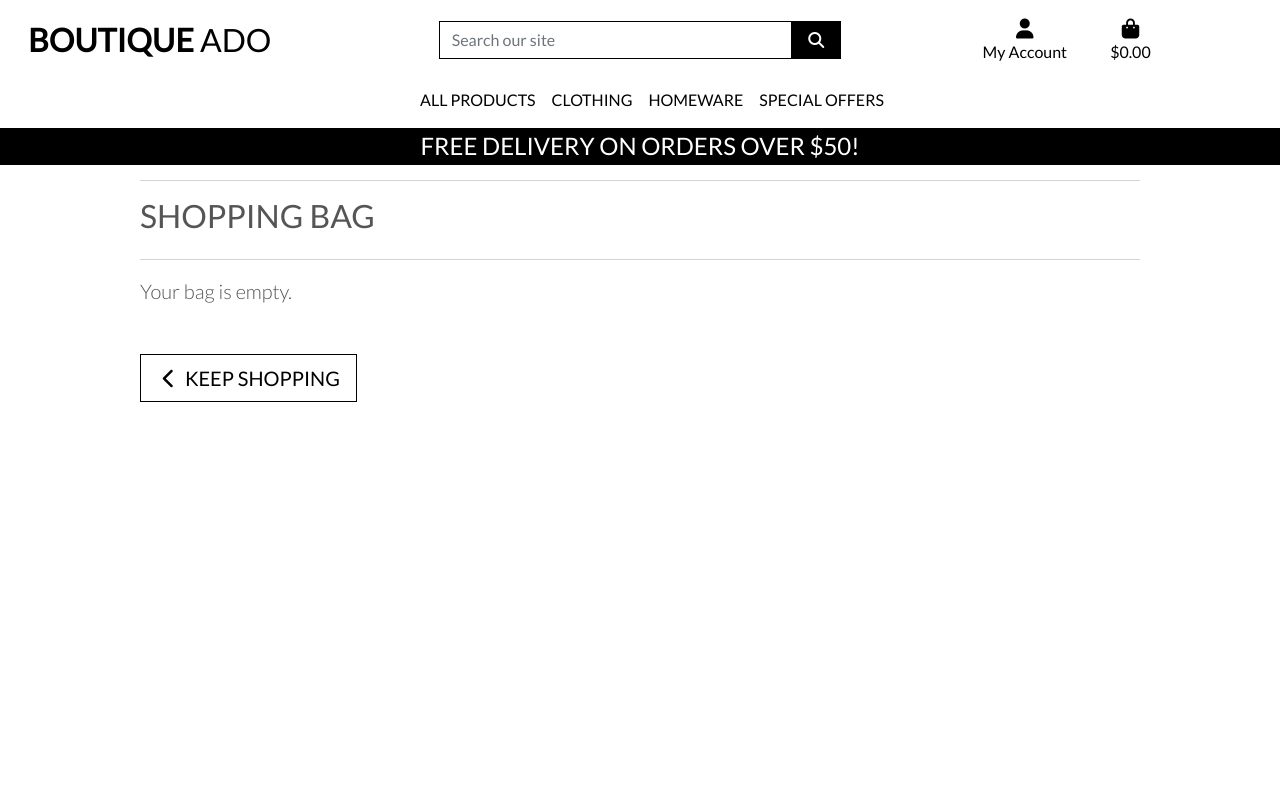
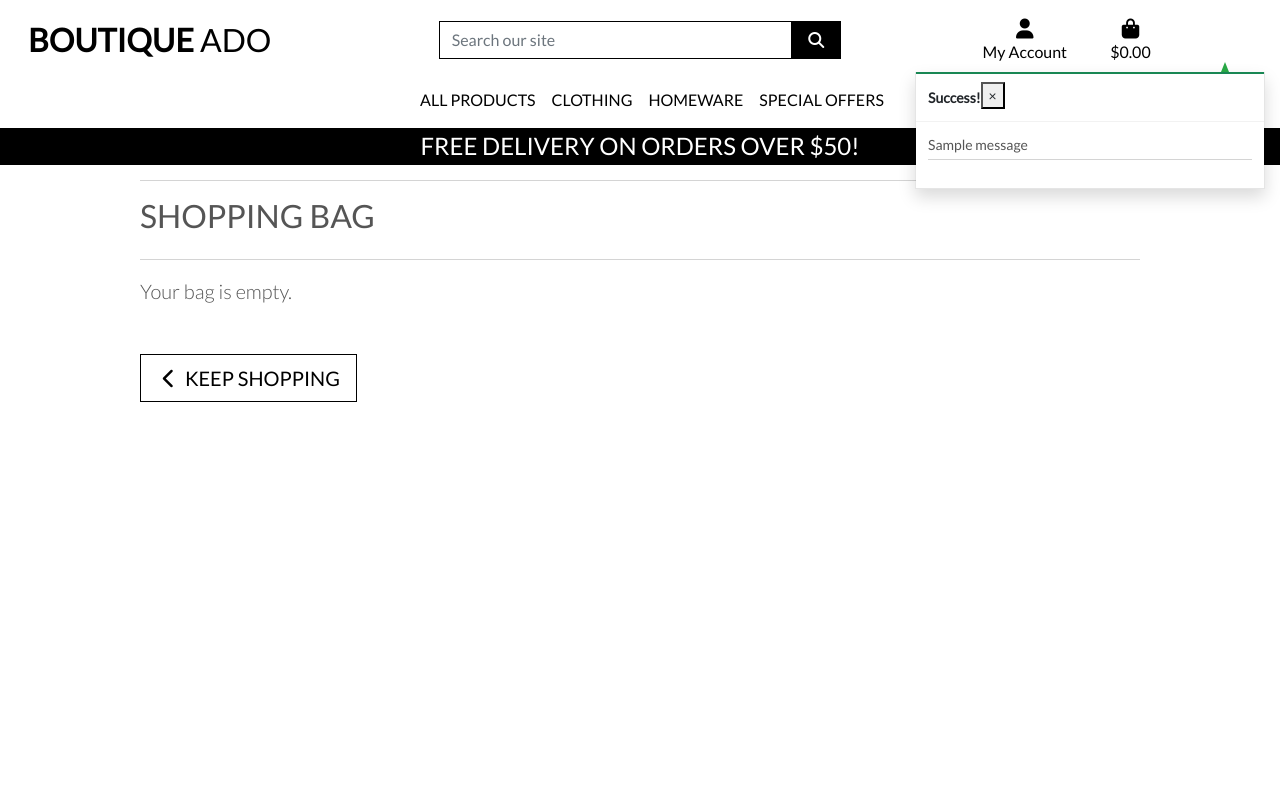
Before and after one commit to allyporwal/boutique_ado, a Django app: page /bag/ in a window 1280 px wide. Run offline with Django 3.2, Linux system fonts and the light colour scheme; tables that the repository leaves empty hold one stand-in row (values such as "Sample post"); one stand-in notice (Sample message) is shown; some libraries are stand-ins or nearby versions.

Commit message:
Add full toast functionality

```diff
--- a/bag/views.py
+++ b/bag/views.py
@@ -1,4 +1,6 @@
-from django.shortcuts import render, redirect, reverse, HttpResponse
+from django.shortcuts import render, redirect, reverse, HttpResponse, get_object_or_404
+from products.models import Product
+from django.contrib import messages
 
 
 def view_bag(request):
@@ -9,6 +11,7 @@ def view_bag(request):
 def add_to_bag(request, item_id):
     """ Add a quantity of the specified product to the shopping bag """
 
+    product = get_object_or_404(Product, pk=item_id)
     quantity = int(request.POST.get('quantity'))
     redirect_url = request.POST.get('redirect_url')
     size = None
@@ -20,15 +23,21 @@ def add_to_bag(request, item_id):
         if item_id in list(bag.keys()):
             if size in bag[item_id]['items_by_size'].keys():
                 bag[item_id]['items_by_size'][size] += quantity
+                messages.success(request, f'Updated size {size.upper()} to {bag[item_id]["items_by_size"][size]}')
             else:
                 bag[item_id]['items_by_size'][size] = quantity
+                messages.success(request, f'Added size {size.upper()} {product.name} to your bag')
         else:
             bag[item_id] = {'items_by_size': {size: quantity}}
+            messages.success(request, f'Added size {size.upper()} {product.name} to your bag')
     else:
         if item_id in list(bag.keys()):
             bag[item_id] += quantity
+            messages.success(
+                request, f'Updated {product.name} quantity to {bag[item_id]}')
         else:
             bag[item_id] = quantity
+            messages.success(request, f'Added {product.name} to your bag')
 
     request.session['bag'] = bag
     print(request.session['bag'])
@@ -37,7 +46,7 @@ def add_to_bag(request, item_id):
 
 def adjust_bag(request, item_id):
     """Adjust the quantity of the specified product to the specified amount"""
-
+    product = get_object_or_404(Product, pk=item_id)
     quantity = int(request.POST.get('quantity'))
     size = None
     if 'product_size' in request.POST:
@@ -47,15 +56,21 @@ def adjust_bag(request, item_id):
     if size:
         if quantity > 0:
             bag[item_id]['items_by_size'][size] = quantity
+            messages.success(request, f'Updated size {size.upper()} to {bag[item_id]["items_by_size"][size]}')
         else:
             del bag[item_id]['items_by_size'][size]
             if not bag[item_id]['items_by_size']:
                 bag.pop(item_id)
+                messages.success(request, f'Removed size {size.upper()} {product.name} from your bag')
     else:
         if quantity > 0:
             bag[item_id] = quantity
+            messages.success(
+                request, f'Updated {product.name} quantity to {bag[item_id]}')
         else:
             bag.pop(item_id)
+            messages.success(
+                request, f'Removed {product.name} from your bag')
 
     request.session['bag'] = bag
     return redirect(reverse('view_bag'))
@@ -63,6 +78,7 @@ def adjust_bag(request, item_id):
 
 def remove_from_bag(request, item_id):
     """Remove an item from bag"""
+    product = get_object_or_404(Product, pk=item_id)
     try:
         size = None
         if 'product_size' in request.POST:
@@ -73,12 +89,16 @@ def remove_from_bag(request, item_id):
             del bag[item_id]['items_by_size'][size]
             if not bag[item_id]['items_by_size']:
                 bag.pop(item_id)
+                messages.success(request, f'Removed size {size.upper()} {product.name} from your bag')
 
         else:
             bag.pop(item_id)
+            messages.success(
+                request, f'Removed {product.name} from your bag')
 
         request.session['bag'] = bag
         return HttpResponse(status=200)
 
     except Exception as e:
+        messages.error(request, f'Error removing item {e}')
         return HttpResponse(status=500)
--- a/boutique_ado/settings.py
+++ b/boutique_ado/settings.py
@@ -79,6 +79,8 @@ TEMPLATES = [
     },
 ]
 
+MESSAGE_STORAGE = 'django.contrib.messages.storage.session.SessionStorage'
+
 AUTHENTICATION_BACKENDS = [
 
     # Needed to login by username in Django admin, regardless of `allauth`
--- a/static/css/base.css
+++ b/static/css/base.css
@@ -102,6 +102,74 @@ a.category-badge > span.badge:hover {
     cursor: pointer;
 }
 
+/* ------------------------------- bootstrap toasts */
+
+.message-container {
+    position: fixed;
+    top: 72px;
+    right: 15px;
+    z-index: 99999999999;
+}
+
+.custom-toast {
+    overflow: visible;
+}
+
+.toast-capper {
+    height: 2px;
+}
+
+/* from CSS-tricks.com: https://css-tricks.com/snippets/css/css-triangle/ */
+.arrow-up {
+    width: 0;
+    height: 0;
+    border-left: 4px solid transparent;
+    border-right: 4px solid transparent;
+    border-bottom: 10px solid black;
+    position: absolute;
+    top: -10px;
+    right: 36px;
+}
+
+/* Convenience classes - colors copied from Bootstrap */
+.arrow-primary {
+    border-bottom-color: #007bff !important;
+}
+
+.arrow-secondary {
+    border-bottom-color: #6c757d !important;
+}
+
+.arrow-success {
+    border-bottom-color: #28a745 !important;
+}
+
+.arrow-danger {
+    border-bottom-color: #dc3545 !important;
+}
+
+.arrow-warning {
+    border-bottom-color: #ffc107 !important;
+}
+
+.arrow-info {
+    border-bottom-color: #17a2b8 !important;
+}
+
+.arrow-light {
+    border-bottom-color: #f8f9fa !important;
+}
+
+.arrow-dark {
+    border-bottom-color: #343a40 !important;
+}
+
+.bag-notification-wrapper {
+    height: 100px;
+    overflow-x: hidden;
+    overflow-y: auto;
+}
+
 /* -------------------------------- Media Queries */
 
 /* Slightly larger container on xl screens */
--- a/static/js/scripts.js
+++ b/static/js/scripts.js
@@ -69,5 +69,4 @@ $('.update-link').click(function(e) {
     form.submit();
 });
 
-
-// Remove item and reload on click
+$('.toast').toast('show');
--- a/templates/base.html
+++ b/templates/base.html
@@ -115,7 +115,19 @@
 
     {% if messages %}
         <div class="message-container">
-
+            {% for message in messages %}
+                {% with message.level as level %}
+                    {% if level == 40 %}
+                        {% include 'includes/toasts/toast_error.html' %}
+                    {% elif level == 30 %}
+                        {% include 'includes/toasts/toast_warning.html' %}
+                    {% elif level == 25 %}
+                        {% include 'includes/toasts/toast_success.html' %}
+                    {% else %}
+                        {% include 'includes/toasts/toast_info.html' %}
+                    {% endif %}
+                {% endwith %}
+            {% endfor %}
         </div>
     {% endif %}
 
--- /dev/null
+++ b/templates/includes/toasts/toast_success.html
@@ -0,0 +1,58 @@
+<div class="toast custom-toast rounded-0 border-top-0" data-autohide="false">
+    <div class="arrow-up arrow-success"></div>
+    <div class="w-100 toast-capper bg-success"></div>
+    <div class="toast-header bg-white text-dark">
+        <strong class="mr-auto">Success!</strong>
+        <button type="button" class="ml-2 mb-1 close text-dark" data-dismiss="toast" aria-label="Close">
+            <span aria-hidden="true">&times;</span>
+        </button>
+    </div>
+    <div class="toast-body bg-white">
+        <div class="row">
+            <div class="col">
+                {{ message }}
+                <hr class="mt-1 mb-3">
+            </div>
+        </div>
+        {% if grand_total and not on_profile_page %}
+            <p class="logo-font bg-white text-black py-1">Your Bag ({{ product_count }})</p>
+            <div class="bag-notification-wrapper">
+                {% for item in bag_items %}
+                    <div class="row">
+                        <div class="col-3 my-1">
+                            {% if item.product.image %}
+                            <img class="w-100" src="{{ item.product.image.url }}" alt="{{ item.product.name }}">
+                            {% else %}
+                            <img class="w-100" src="{{ MEDIA_URL }}noimage.png" alt="{{ item.product.name }}">
+                            {% endif %}
+                        </div>
+                        <div class="col-9">
+                            <p class="my-0"><strong>{{ item.product.name }}</strong></p>
+                            <p class="my-0 small">Size: {% if item.product.has_sizes %}{{ item.size|upper }}{% else %}N/A{% endif %}</p>
+                            <p class="my-0 small text-muted">Qty: {{ item.quantity }}</p>
+                        </div>
+                    </div>
+                {% endfor %}
+            </div>
+            <div class="row">
+                <div class="col">
+                    <strong><p class="mt-3 mb-1 text-black">
+                        Total{% if free_delivery_delta > 0 %} (Exc. delivery){% endif %}:
+                        <span class="float-right">${{ total|floatformat:2 }}</span>
+                    </p></strong>
+                    {% if free_delivery_delta > 0 %}
+                        <p class="mb-0 p-2 bg-warning shadow-sm text-black text-center">
+                            Spend <strong>${{ free_delivery_delta }}</strong> more to get free next day delivery!
+                        </p>
+                    {% endif %}
+                    <a href="{% url 'view_bag' %}" class="btn btn-black btn-block rounded-0">
+                        <span class="text-uppercase">Go To Secure Checkout</span>
+                        <span class="icon">
+                            <i class="fas fa-lock"></i>
+                        </span>
+                    </a>
+                </div>
+            </div>
+        {% endif %}
+    </div>
+</div>
```
Also changed, not shown: templates/includes/toasts/toast_error.html (added, +13 -0 lines), templates/includes/toasts/toast_info.html (added, +13 -0 lines), templates/includes/toasts/toast_warning.html (added, +13 -0 lines).
